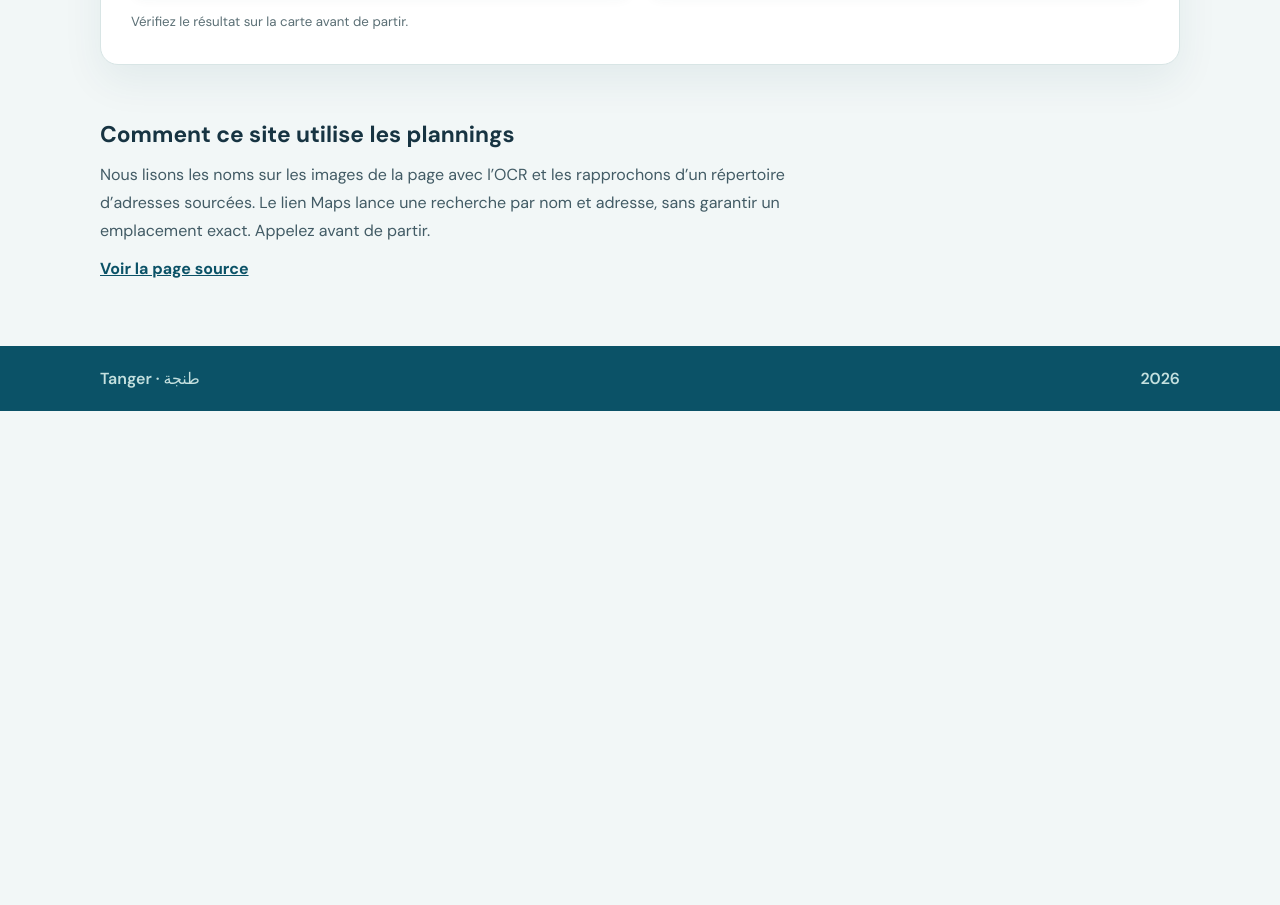
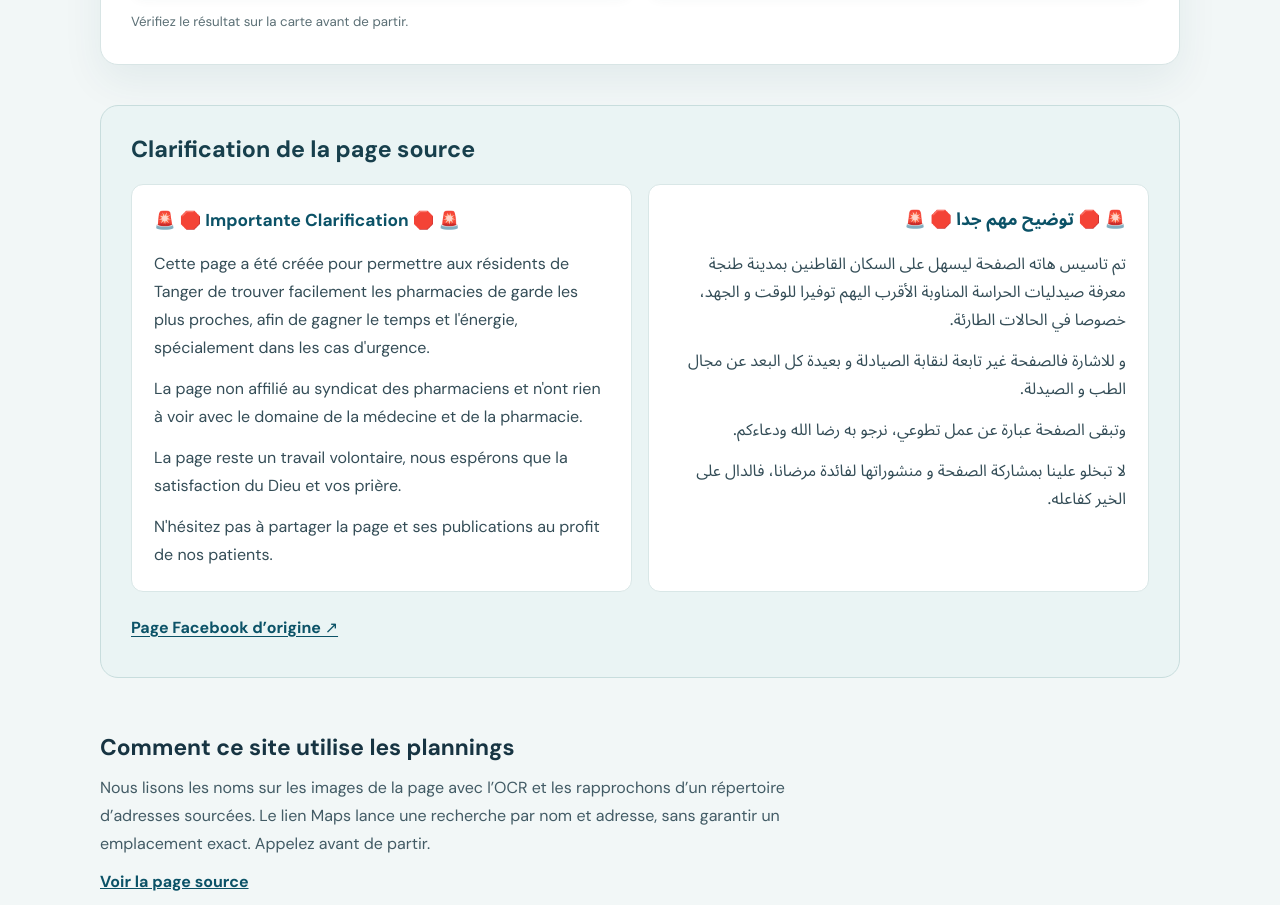
Before and after one commit to ayamerdigital-byte/tanger-pharmacies-de-garde, an Astro site: page /fr/tanger/pharmacies-de-garde in a window 1280 px wide. Shown: the part 2992-3897 px from the top of the page. Before the commit the page ends 3403 px from the top, so only its background shows below. Built offline with nearby package versions, Linux system fonts and the light colour scheme; Astro itself is replaced by a stand-in of ours.

Commit message:
Add bilingual Facebook source notice

```diff
--- a/src/pages/[lang]/tanger/pharmacies-de-garde.astro
+++ b/src/pages/[lang]/tanger/pharmacies-de-garde.astro
@@ -2,6 +2,7 @@
 import { readFeed, latestRelevant, localNow, isActive } from '../../../lib/feed.js';
 import '../../../styles/global.css';
 import '../../../styles/pharmacy-cards.css';
+import '../../../styles/source-notice.css';
 
 export function getStaticPaths() {
   return [{ params: { lang: 'fr' } }, { params: { lang: 'ar' } }];
@@ -36,6 +37,7 @@ const t = isArabic ? {
   image: 'صورة الإعلان الأصلية', about: 'كيف نعرض هذه اللوائح', aboutText: 'نقرأ أسماء الصيدليات من صور الصفحة بتقنية OCR، ونطابقها مع دليل عناوين راجعناه. رابط الخريطة يبحث بالاسم والعنوان، ولا يؤكد موقعاً دقيقاً. اتصل بالصيدلية قبل التنقل.',
   latestWarning: 'هذه اللائحة ليست مؤكدة للحراسة الجارية. تحقق من المصدر قبل التنقل.',
   staleWarning: 'لا توجد في هذا الموقع لائحة متاحة بتاريخ اليوم. آخر لائحة أدناه قديمة؛ تحقق من صفحة المصدر قبل التنقل.',
+  noticeHeading: 'توضيح من صفحة المصدر', noticeSource: 'الصفحة الأصلية على فيسبوك',
   language: 'Français', archive: 'الصيدليات المدرجة', matched: 'عنوان بمصدر', pending: 'العنوان غير مؤكد', unknown: 'الاسم غير واضح', pendingAddress: 'راجع الصورة الأصلية للتأكد من العنوان.', map: 'ابحث في الخرائط', call: 'اتصل', addressSource: 'مصدر العنوان', mapNote: 'تحقق من النتيجة على الخريطة قبل الذهاب.',
 } : {
   subtitle: 'Le planning, directement depuis la source locale', current: 'Garde en cours', latest: 'Dernier planning publié',
@@ -45,10 +47,32 @@ const t = isArabic ? {
   image: 'Image de l’annonce originale', about: 'Comment ce site utilise les plannings', aboutText: 'Nous lisons les noms sur les images de la page avec l’OCR et les rapprochons d’un répertoire d’adresses sourcées. Le lien Maps lance une recherche par nom et adresse, sans garantir un emplacement exact. Appelez avant de partir.',
   latestWarning: 'Ce planning n’est pas confirmé pour la garde en cours. Vérifiez la source avant de partir.',
   staleWarning: 'Aucun planning daté d’aujourd’hui n’est disponible sur ce site. Le dernier planning ci-dessous est ancien ; vérifiez la page source avant de partir.',
+  noticeHeading: 'Clarification de la page source', noticeSource: 'Page Facebook d’origine',
   language: 'العربية', archive: 'Pharmacies annoncées', matched: 'Adresse sourcée', pending: 'Adresse à vérifier', unknown: 'Nom illisible', pendingAddress: 'Consultez l’image originale pour vérifier l’adresse.', map: 'Chercher sur Maps', call: 'Appeler', addressSource: 'Source de l’adresse', mapNote: 'Vérifiez le résultat sur la carte avant de partir.',
 };
 const shiftName = (shift) => t[shift] || t.other;
 const formatPostDate = (date) => new Intl.DateTimeFormat(locale, { timeZone: 'UTC', weekday: 'long', day: 'numeric', month: 'long' }).format(new Date(`${date}T12:00:00Z`));
+const notices = {
+  ar: {
+    lang: 'ar', dir: 'rtl', title: '🚨 🛑 توضيح مهم جدا 🛑 🚨',
+    paragraphs: [
+      'تم تاسيس هاته الصفحة ليسهل على السكان القاطنين بمدينة طنجة معرفة صيدليات الحراسة المناوبة الأقرب اليهم توفيرا للوقت و الجهد، خصوصا في الحالات الطارئة.',
+      'و للاشارة فالصفحة غير تابعة لنقابة الصيادلة و بعيدة كل البعد عن مجال الطب و الصيدلة.',
+      'وتبقى الصفحة عبارة عن عمل تطوعي، نرجو به رضا الله ودعاءكم.',
+      'لا تبخلو علينا بمشاركة الصفحة و منشوراتها لفائدة مرضانا، فالدال على الخير كفاعله.',
+    ],
+  },
+  fr: {
+    lang: 'fr', dir: 'ltr', title: '🚨 🛑 Importante Clarification 🛑 🚨',
+    paragraphs: [
+      "Cette page a été créée pour permettre aux résidents de Tanger de trouver facilement les pharmacies de garde les plus proches, afin de gagner le temps et l'énergie, spécialement dans les cas d'urgence.",
+      "La page non affilié au syndicat des pharmaciens et n'ont rien à voir avec le domaine de la médecine et de la pharmacie.",
+      'La page reste un travail volontaire, nous espérons que la satisfaction du Dieu et vos prière.',
+      "N'hésitez pas à partager la page et ses publications au profit de nos patients.",
+    ],
+  },
+};
+const noticeOrder = isArabic ? [notices.ar, notices.fr] : [notices.fr, notices.ar];
 ---
 <!doctype html>
 <html lang={lang} dir={isArabic ? 'rtl' : 'ltr'}>
@@ -107,6 +131,16 @@ const formatPostDate = (date) => new Intl.DateTimeFormat(locale, { timeZone: 'UT
           </div>
         </>}
       </section>
+      <section class="source-notice" aria-labelledby="notice-title">
+        <h2 id="notice-title">{t.noticeHeading}</h2>
+        <div class="notice-languages">
+          {noticeOrder.map(notice => <div class="notice-language" lang={notice.lang} dir={notice.dir}>
+            <h3>{notice.title}</h3>
+            <blockquote cite={feed.source}>{notice.paragraphs.map(paragraph => <p>{paragraph}</p>)}</blockquote>
+          </div>)}
+        </div>
+        <a class="notice-source" href={feed.source} target="_blank" rel="noopener noreferrer">{t.noticeSource} ↗</a>
+      </section>
       <section class="about" aria-labelledby="about-title"><h2 id="about-title">{t.about}</h2><p>{t.aboutText}</p><a href={feed.source} target="_blank" rel="noopener noreferrer">{t.source}</a></section>
     </main>
     <footer class="footer"><div class="wrap">Tanger · طنجة <span>{new Date().getFullYear()}</span></div></footer>
--- /dev/null
+++ b/src/styles/source-notice.css
@@ -0,0 +1 @@
+.source-notice{margin:40px 0 0;padding:28px 30px;background:#eaf4f4;border:1px solid #c8dddd;border-radius:18px}.source-notice h2{margin:0 0 20px;color:#173f4c;font-size:1.45rem}.notice-languages{display:grid;grid-template-columns:repeat(2,minmax(0,1fr));gap:16px}.notice-language{min-width:0;padding:22px;background:#fff;border:1px solid #d9e7e7;border-radius:12px}.notice-language h3{margin:0 0 16px;font-size:1.08rem;line-height:1.55;color:#0b5267}.notice-language blockquote{margin:0}.notice-language p{margin:0 0 13px;color:#344d57;line-height:1.75}.notice-language p:last-child{margin-bottom:0}.notice-language[lang=ar]{font-family:'Noto Sans Arabic',sans-serif}.notice-source{display:inline-flex;align-items:center;min-height:44px;margin-top:13px;color:#0b5267;font-weight:700;text-underline-offset:3px}@media(max-width:760px){.source-notice{margin-top:28px;padding:22px 20px}.notice-languages{grid-template-columns:1fr}.notice-language{padding:19px}}
```
